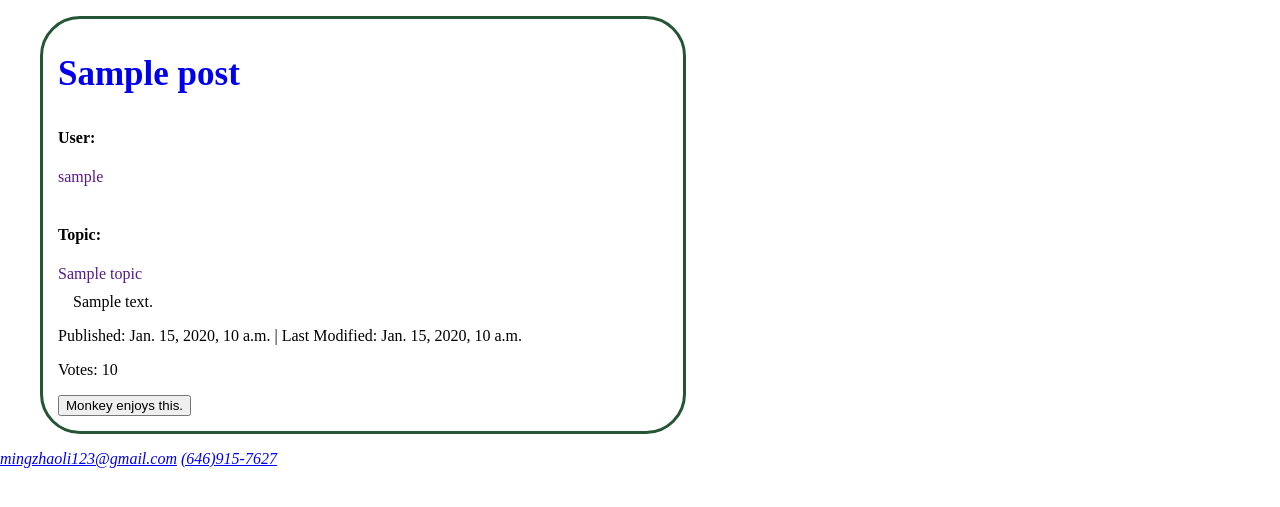
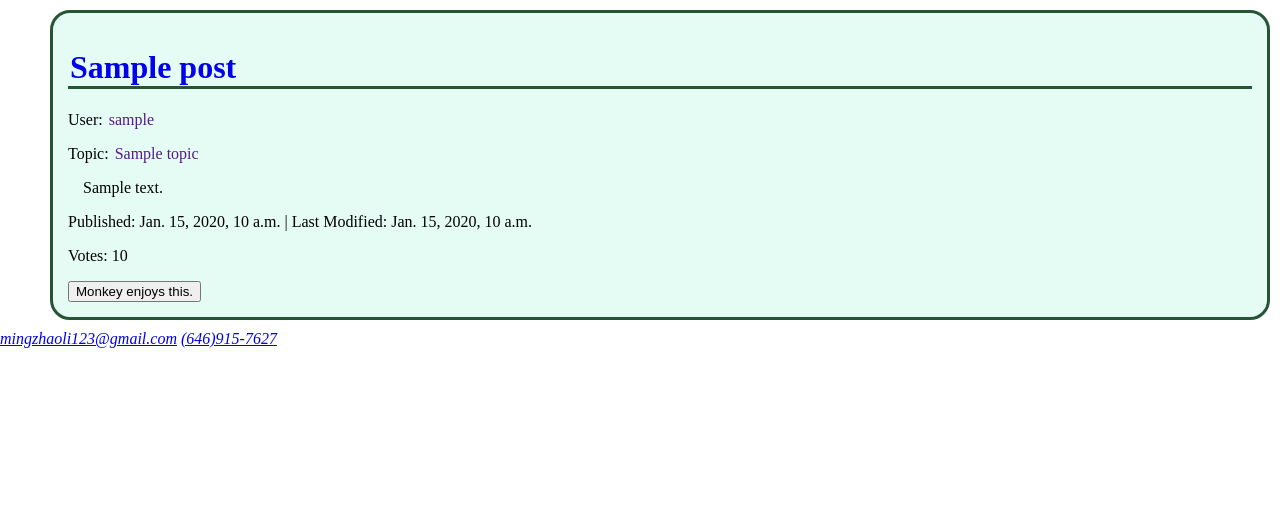
Before and after one commit to mingzhaoli/django_blog_site, a Django app: template blog_site/posts_system/templates/posts_system/post_list.html in a window 1280 px wide. Shown: the part 50-557 px from the top of the page. Run offline with Django 3.2, Linux system fonts and the light colour scheme; the template is opened without the code that fills it: most values are stand-ins (such as "Sample title", 1, 10 or a date in 2020).

Commit message:
Post List CSS

```diff
--- a/blog_site/posts_system/static/posts_system/style.css
+++ b/blog_site/posts_system/static/posts_system/style.css
@@ -1,24 +1,6 @@
 /* Post List CSS */
-.blog_card h3{
-    font-size: 35;
-}
-
-.blog_card ul{
-    list-style-type: none;
-}
-
-.blog_card li{
-    border: solid #255535;
-    border-radius: 40px;
-    padding: 0px 5px 15px 15px;
-    margin: 15px 0 15px 0;
-    width: 50%;
-    overflow: hidden;
-}
-
-.blog_card a{
-    text-decoration: none;
-    text-align: left;
+.post_list{
+    margin: 0;
 }
 
 /* Post Detail CSS */
--- a/blog_site/posts_system/templates/posts_system/post_list.html
+++ b/blog_site/posts_system/templates/posts_system/post_list.html
@@ -6,19 +6,19 @@
 {% load static %}
 <link rel="stylesheet" type="text/css" href="{% static 'posts_system/style.css' %}">
 
-<div class="blog_list" style="background-color: #FEFFFE;">
+<div class="post_list">
 
     {% if post_list %}
 
-        <div class="blog_card">
+        <ul style="margin: 10px 5px 10px 5px;">
+            {% for post in post_list %}
 
-            <ul>
-                {% for post in post_list %}
-                <li>
-                    <h3> <a href="{% url 'blog_post:blog_detail' post.id %}" class="title">{{ post.title }}</a> </h3>
-                    <h4>User: </h4><a href="" class="user">{{ post.user.username }}</a>
-                    <br><br>
-                    <h4>Topic: </h4> <a href="" class="topic">{{ post.topic }} </a>
+            <div class="post_card" style=" background-color: #E5FCF5; margin: 0px 5px 10px 5px;">
+
+                <li style="list-style-type: none;">
+                    <h1> <a href="{% url 'blog_post:blog_detail' post.id %}" class="title">{{ post.title }}</a> </h1>
+                    <p>User: <a href="" class="user">{{ post.user.username }}</a> </p>
+                    <p>Topic: <a href="" class="topic">{{ post.topic }} </a></p>
                     <p class="content">{{ post.content }}</p>
                     <p class="change-date">Published: {{ post.pub_date }} | Last Modified: {{ post.last_modified }} </p>
                     <p>Votes: {{ post.votes }} </p>
@@ -26,10 +26,11 @@
                         Monkey enjoys this.
                     </button>
                 </li>
-                {% endfor %}
-            </ul>
 
-        </div>
+            </div>
+
+            {% endfor %}
+        </ul>
 
     {% endif %}
 
--- a/blog_site/static/style.css
+++ b/blog_site/static/style.css
@@ -20,3 +20,5 @@
 .navbar a:hover{
     background-color: #388050;
 }
+
+/* Home CSS */
--- a/blog_site/templates/home.html
+++ b/blog_site/templates/home.html
@@ -10,7 +10,9 @@
     <div class="home">
 
         {% if user.is_authenticated %}
-            Hello, {{ user.username }}. Care for tea?
+            <h1>Hello, {{ user.username }}.</h1>
+            <h2>Care for some tea?</h2>
+            <a href="{% url 'blog_post:blog_home' %}">I wish to partake.</a>
             <a href="{% url 'logout' %}">I'll pass.</a>
         {% else %}
             <p>Please log in to participate.</p>
```
